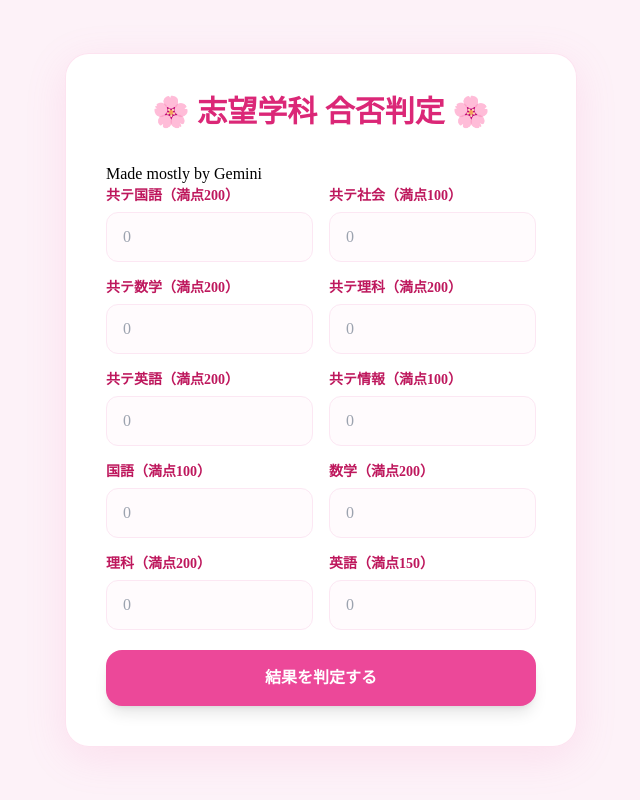
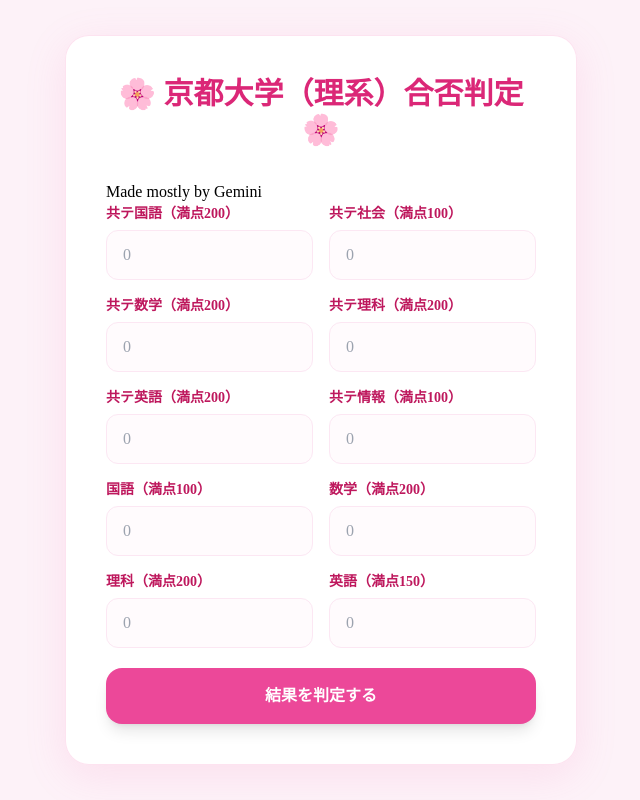
Before and after one commit to hiyokology/gouhi, a plain HTML site: page index.html in a window 1280 px wide. Shown: the whole page, without its empty margins (319-959 px from the left). Drawn offline with nearby package versions, Linux system fonts and the light colour scheme; a web font is replaced by a local one.

Commit message:
細かいところ

```diff
--- a/index.html
+++ b/index.html
@@ -3,7 +3,9 @@
 <head>
     <meta charset="UTF-8">
     <meta name="viewport" content="width=device-width, initial-scale=1.0">
-    <title>合否判定システム</title>
+    <meta name="robots" content="noindex,follow">
+    <title>京都大学（理系）合否判定システム</title>
+    <meta name="description" content="京都大学（理系）の各学部の合否判定を行います。">
     <script src="https://cdn.tailwindcss.com"></script>
     <style>
         @import url('https://fonts.googleapis.com/css2?family=Kiwi+Maru&display=swap');
@@ -27,7 +29,7 @@
 <body class="min-h-screen flex items-center justify-center p-6">
 
     <div class="glass-card w-full max-w-lg p-10">
-        <h1 class="text-3xl font-bold text-pink-600 text-center mb-8">🌸 志望学科 合否判定 🌸</h1>
+        <h1 class="text-3xl font-bold text-pink-600 text-center mb-8">🌸 京都大学（理系）合否判定 🌸</h1>
         Made mostly by Gemini
         <form id="judgeForm" class="space-y-5">
             <div class="grid grid-cols-1 md:grid-cols-2 gap-4">
```
